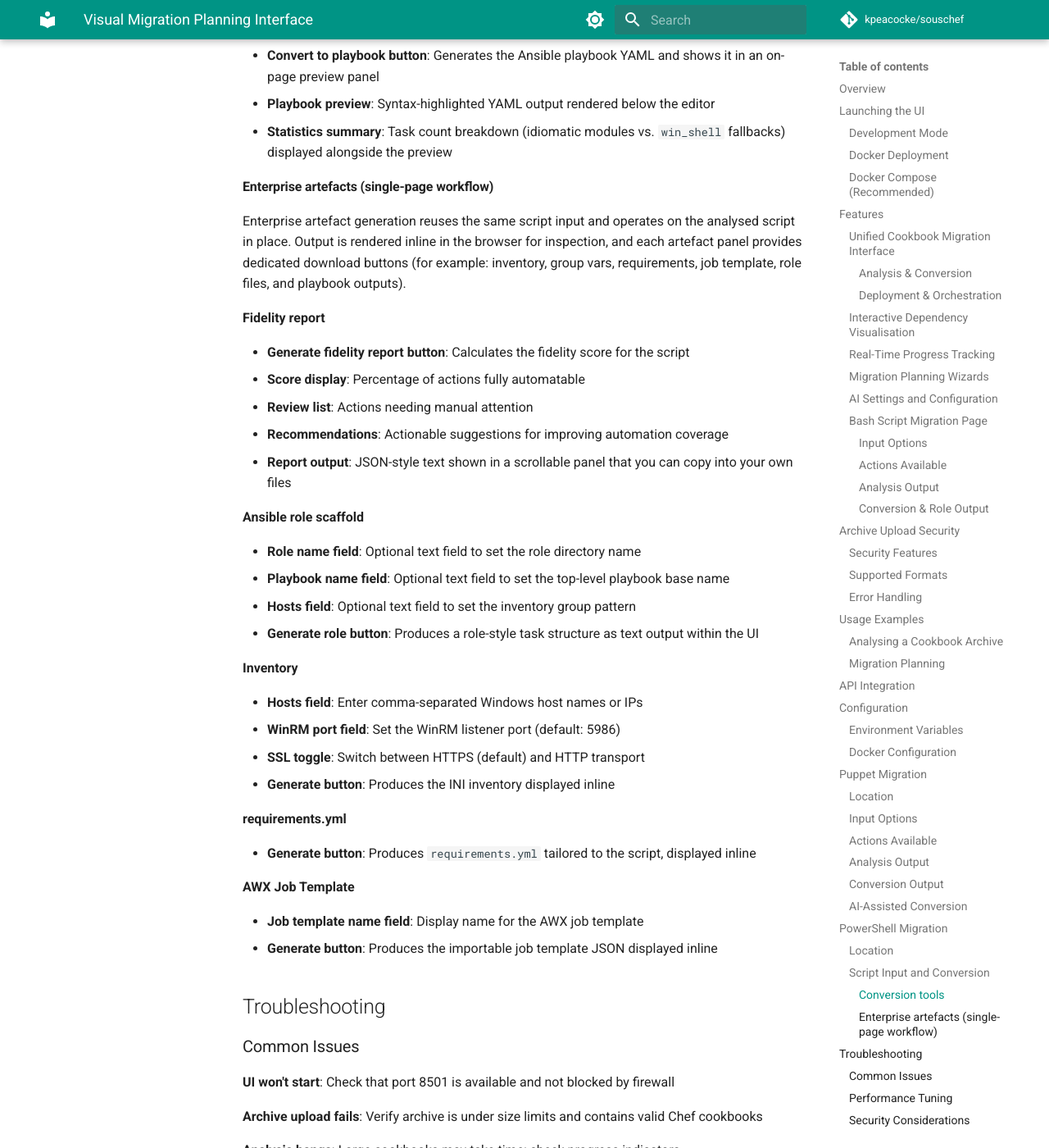
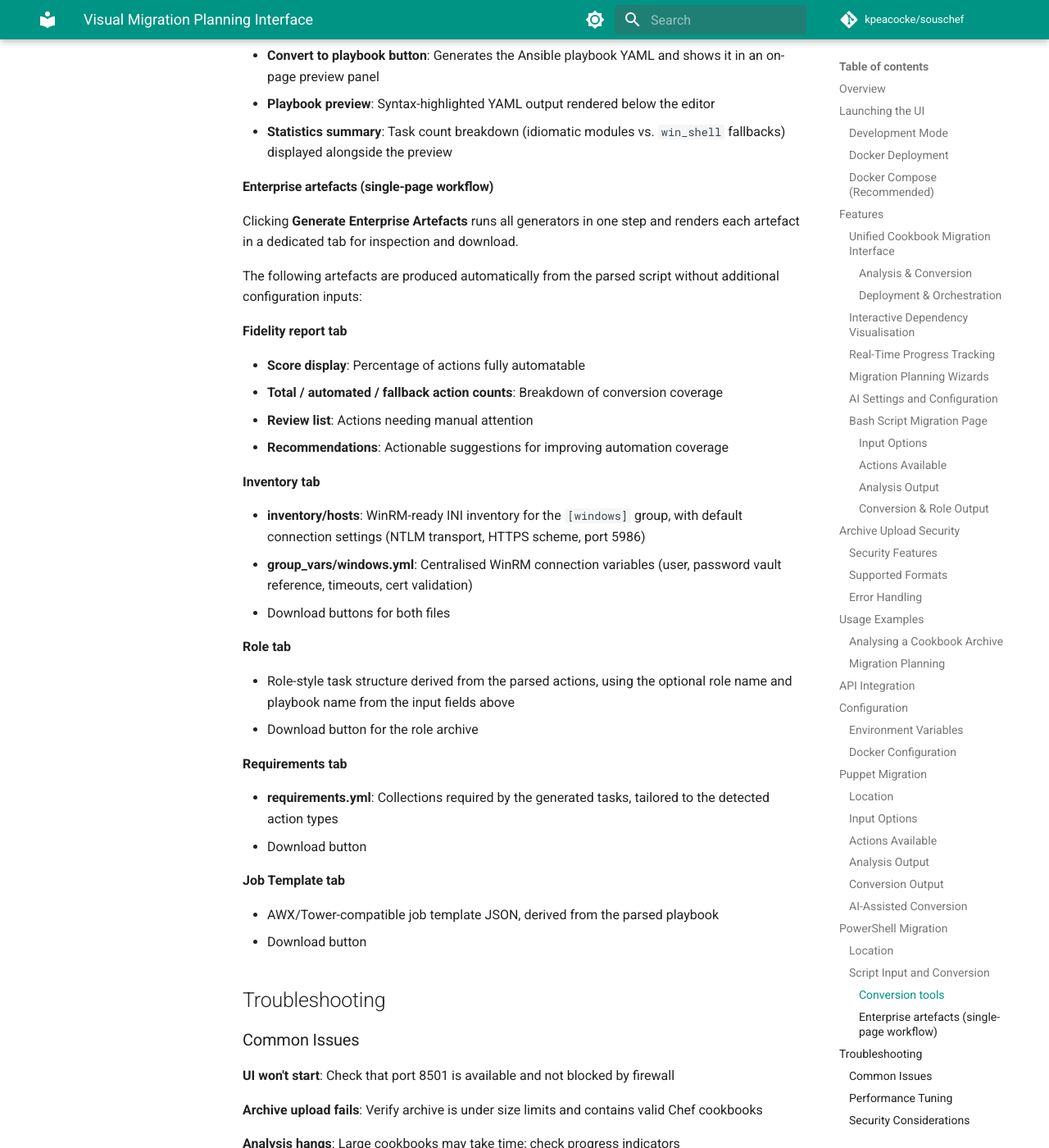
Before and after one commit to kpeacocke/souschef, an MkDocs documentation site: the page built from docs/user-guide/ui.md, in a window 1280 px wide and 1400 px high, scrolled down 10273 px. Shown: the whole window at 82% size. Built offline with MkDocs 1.6.1 and Material for MkDocs 9.7.7, drawn with Linux system fonts in a browser that asks for light colours; comment, search, counter and statistics services are not loaded; the version menu is left out.

Commit message:
fix: correct WinRM transport/scheme, normalise Chocolatey var names, update docs
Co-authored-by: kpeacocke <2867691+kpeacocke@users.noreply.github.com>

```diff
--- a/docs/user-guide/ui.md
+++ b/docs/user-guide/ui.md
@@ -353,38 +353,37 @@ The PowerShell migration UI uses a single script input area with a row of contro
 
 #### Enterprise artefacts (single-page workflow)
 
-Enterprise artefact generation reuses the same script input and operates on the analysed script in place. Output is rendered inline in the browser for inspection, and each artefact panel provides dedicated download buttons (for example: inventory, group vars, requirements, job template, role files, and playbook outputs).
+Clicking **Generate Enterprise Artefacts** runs all generators in one step and renders each artefact in a dedicated tab for inspection and download.
 
-**Fidelity report**
+The following artefacts are produced automatically from the parsed script without additional configuration inputs:
 
-- **Generate fidelity report button**: Calculates the fidelity score for the script
+**Fidelity report tab**
+
 - **Score display**: Percentage of actions fully automatable
+- **Total / automated / fallback action counts**: Breakdown of conversion coverage
 - **Review list**: Actions needing manual attention
 - **Recommendations**: Actionable suggestions for improving automation coverage
-- **Report output**: JSON-style text shown in a scrollable panel that you can copy into your own files
 
-**Ansible role scaffold**
+**Inventory tab**
 
-- **Role name field**: Optional text field to set the role directory name
-- **Playbook name field**: Optional text field to set the top-level playbook base name
-- **Hosts field**: Optional text field to set the inventory group pattern
-- **Generate role button**: Produces a role-style task structure as text output within the UI
+- **inventory/hosts**: WinRM-ready INI inventory for the ``[windows]`` group, with default connection settings (NTLM transport, HTTPS scheme, port 5986)
+- **group_vars/windows.yml**: Centralised WinRM connection variables (user, password vault reference, timeouts, cert validation)
+- Download buttons for both files
 
-**Inventory**
+**Role tab**
 
-- **Hosts field**: Enter comma-separated Windows host names or IPs
-- **WinRM port field**: Set the WinRM listener port (default: 5986)
-- **SSL toggle**: Switch between HTTPS (default) and HTTP transport
-- **Generate button**: Produces the INI inventory displayed inline
+- Role-style task structure derived from the parsed actions, using the optional role name and playbook name from the input fields above
+- Download button for the role archive
 
-**requirements.yml**
+**Requirements tab**
 
-- **Generate button**: Produces `requirements.yml` tailored to the script, displayed inline
+- **requirements.yml**: Collections required by the generated tasks, tailored to the detected action types
+- Download button
 
-**AWX Job Template**
+**Job Template tab**
 
-- **Job template name field**: Display name for the AWX job template
-- **Generate button**: Produces the importable job template JSON displayed inline
+- AWX/Tower-compatible job template JSON, derived from the parsed playbook
+- Download button
 
 ## Troubleshooting
 
```
Also changed, not shown: 3 other files.
